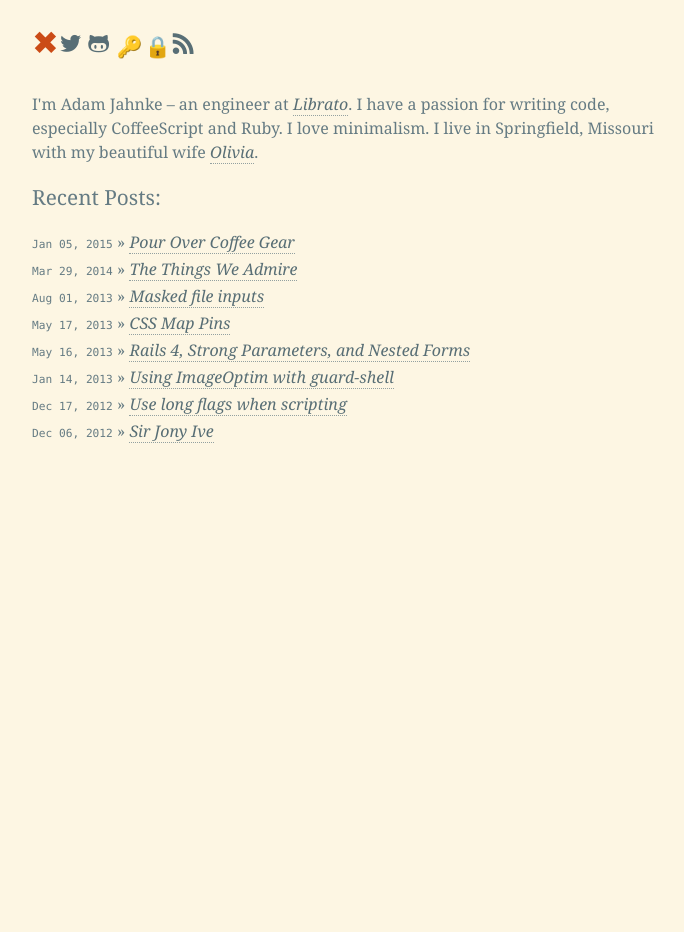
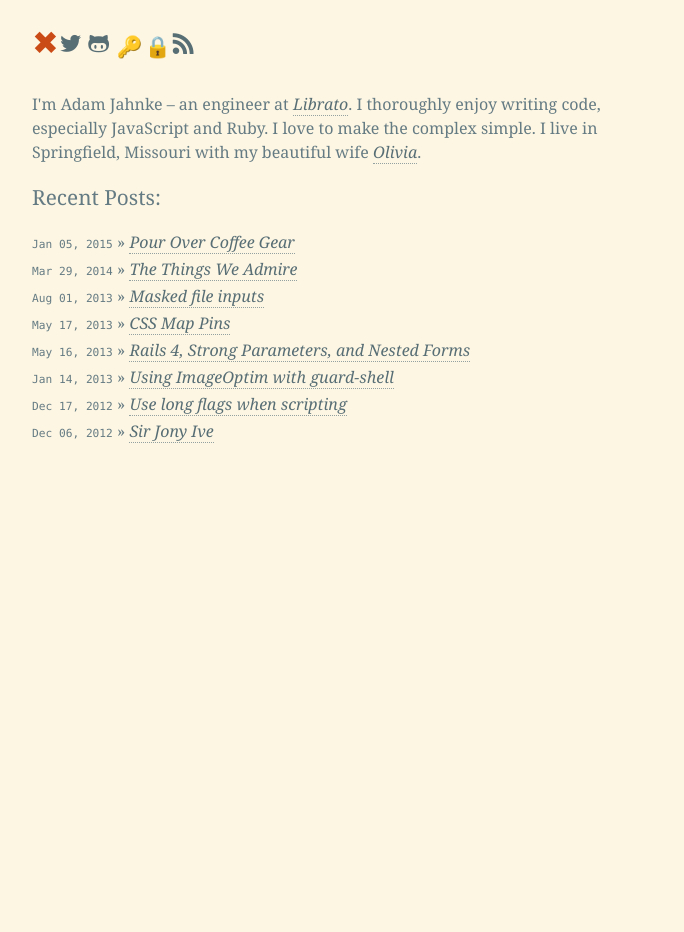
Before and after one commit to adamyonk/adamyonk.github.com, a Jekyll site: the page built from index.html, in a window 1280 px wide. Shown: the whole page, without its empty margins (288-972 px from the left). Built offline with Jekyll 4.4.1, drawn with Linux system fonts in a browser that asks for light colours; some web fonts are replaced; Markdown is read by kramdown in place of the engine named in the settings.

Commit message:
Update bio

```diff
--- a/_config.yml
+++ b/_config.yml
@@ -2,4 +2,6 @@ baseurl: http://adamyonk.com
 exclude: [ 'CNAME', 'Gemfile', 'Gemfile.lock', 'script' ]
 highlighter: true
 markdown: redcarpet
+redcarpet:
+  extension: [with_toc_data]
 title: Adam Jahnke
--- a/index.html
+++ b/index.html
@@ -5,7 +5,7 @@ title: adamyonk – Adam Jahnke
 
 <div id="home">
   <p>
-    I'm Adam Jahnke – an engineer at <a href="http://librato.com">Librato</a>. I have a passion for writing code, especially CoffeeScript and Ruby. I love minimalism. I live in Springfield, Missouri with my beautiful wife <a href="http://twitter.com/oliviayonk">Olivia</a>.
+    I'm Adam Jahnke – an engineer at <a href="http://librato.com">Librato</a>. I thoroughly enjoy writing code, especially JavaScript and Ruby. I love to make the complex simple. I live in Springfield, Missouri with my beautiful wife <a href="http://twitter.com/oliviayonk">Olivia</a>.
   </p>
 
   <h2>Recent Posts:</h2>
```
